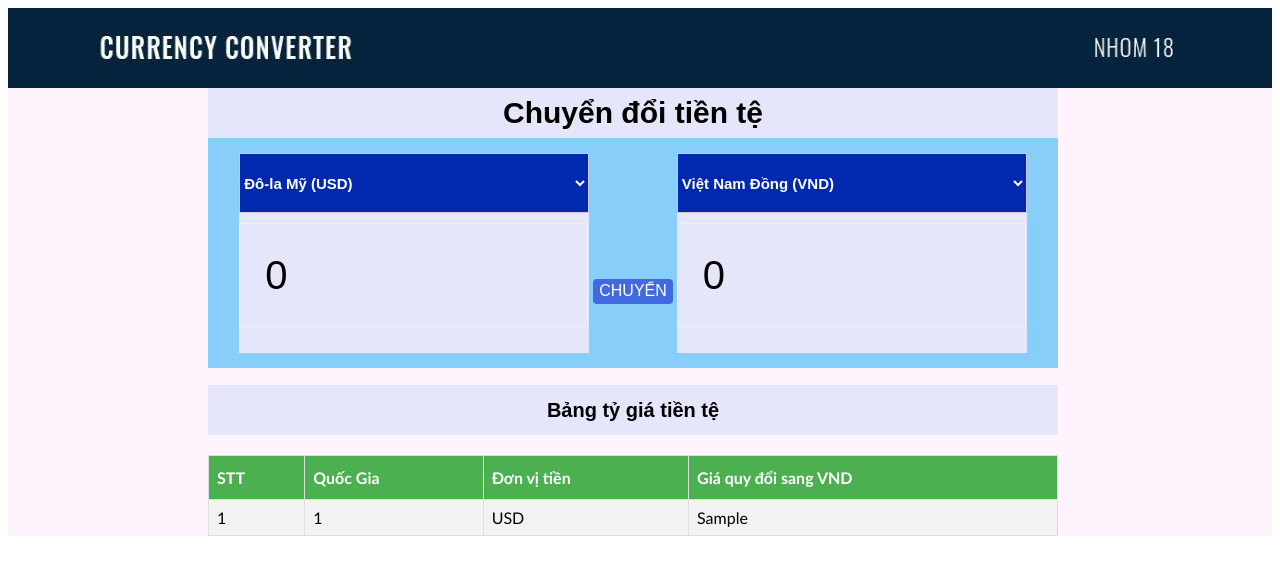
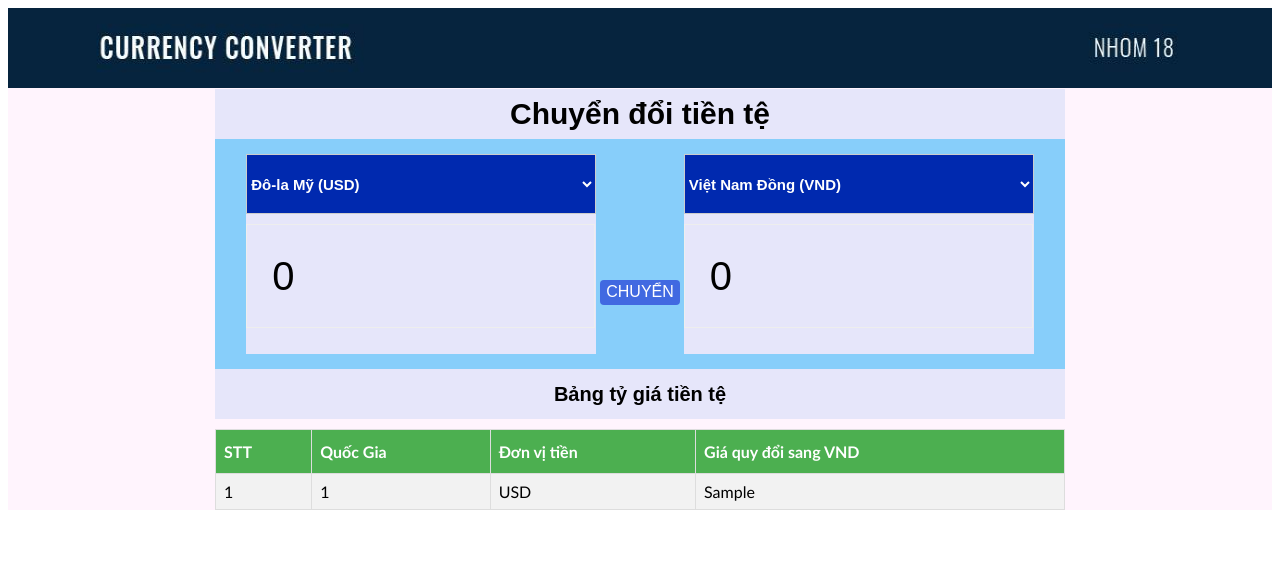
Before and after one commit to NgocSon15/currency-converter, a PHP site: page / in a window 1280 px wide. Shown: the top 575 px of the page. Run offline with PHP 8.4, Linux system fonts and the light colour scheme; tables that the repository leaves empty or names only in its code hold one stand-in row (values such as "Sample post"); data that the repository does not hold is empty.

Commit message:
update css

```diff
--- a/style/giaodien.css
+++ b/style/giaodien.css
@@ -1,5 +1,6 @@
 .wrapper{
 	background-color: #FFF4FD;
+
 }
 .banner{
 	background-color: #00C0FF;
@@ -11,10 +12,9 @@
 	display: flex;
 	height:230px;
 	width: 850px;
-	/*margin: auto;*/
 	align-items: center;
 	justify-content: center;
-	margin-left: 200px;
+	margin: auto;
 	background-color: #87CEFA;
 }
 .from, .to{
@@ -37,21 +37,24 @@
 .heading{
 	width: 100%;
 	height: 50px;
+
 }
 .heading h1{
+
 	width: 850px;
-	margin-left: 200px;
+	margin: auto;
 	font-family: Arial;
 	text-align: center;
 	line-height: 50px;
 	font-size: 30px;
 	color:black;
 	background-color: #E6E6FA;
+	margin-top: 21px;
 }
 
 .heading h2{
 	width: 850px;
-	margin-left: 200px;
+	margin: auto;
 	font-family: Arial;
 	text-align: center;
 	line-height: 50px;
@@ -94,12 +97,13 @@
 .show_table{
 	width: 100%;
 	margin: auto;
+
 }
 
 .tb {
 	width: 850px;
-	margin-top: 20px;
-	margin-left: 200px;
+	margin: auto;
+	margin-top: 10px;
 	font-family: "Trebuchet MS", Arial, Helvetica, sans-serif;
   	border-collapse: collapse;
 }
```
